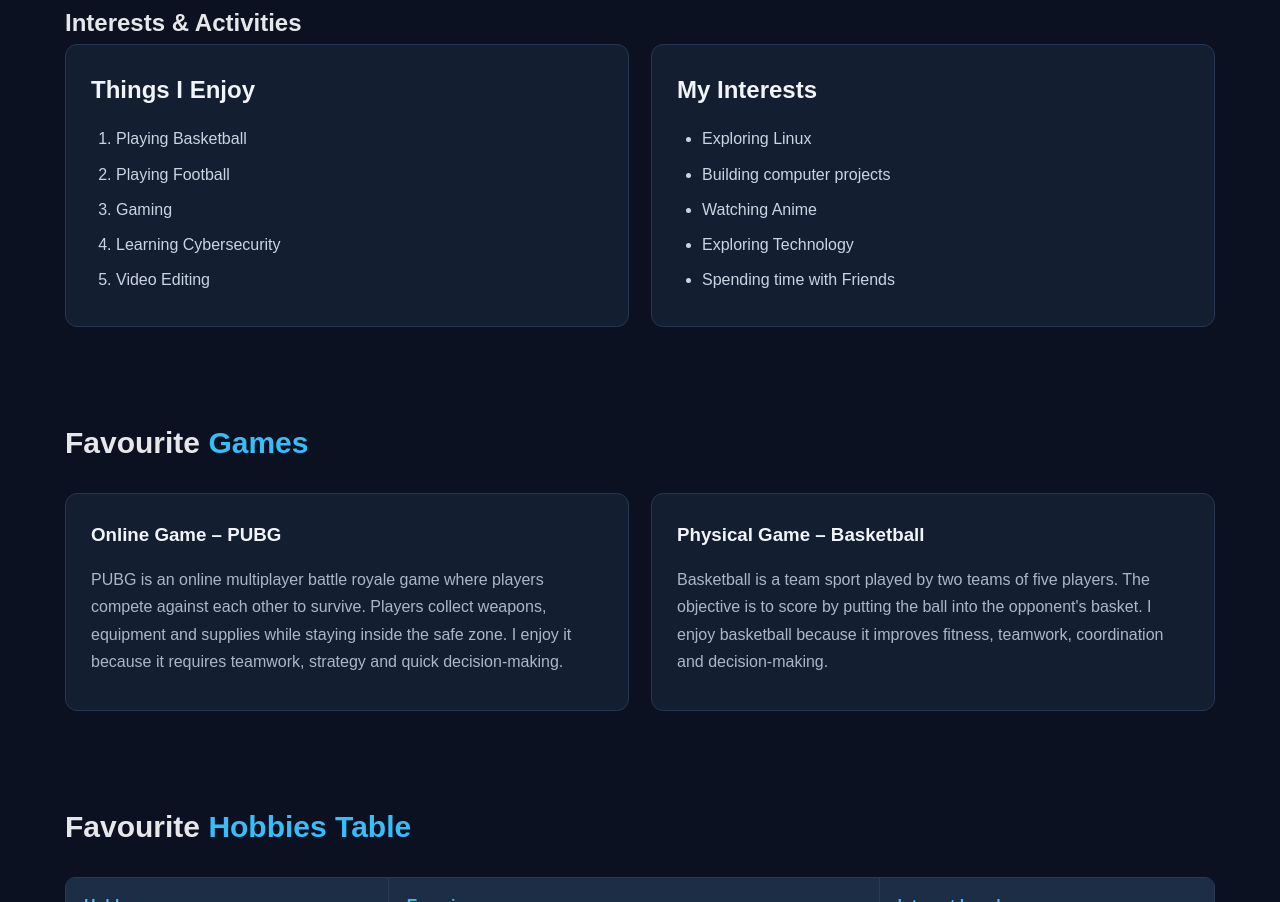
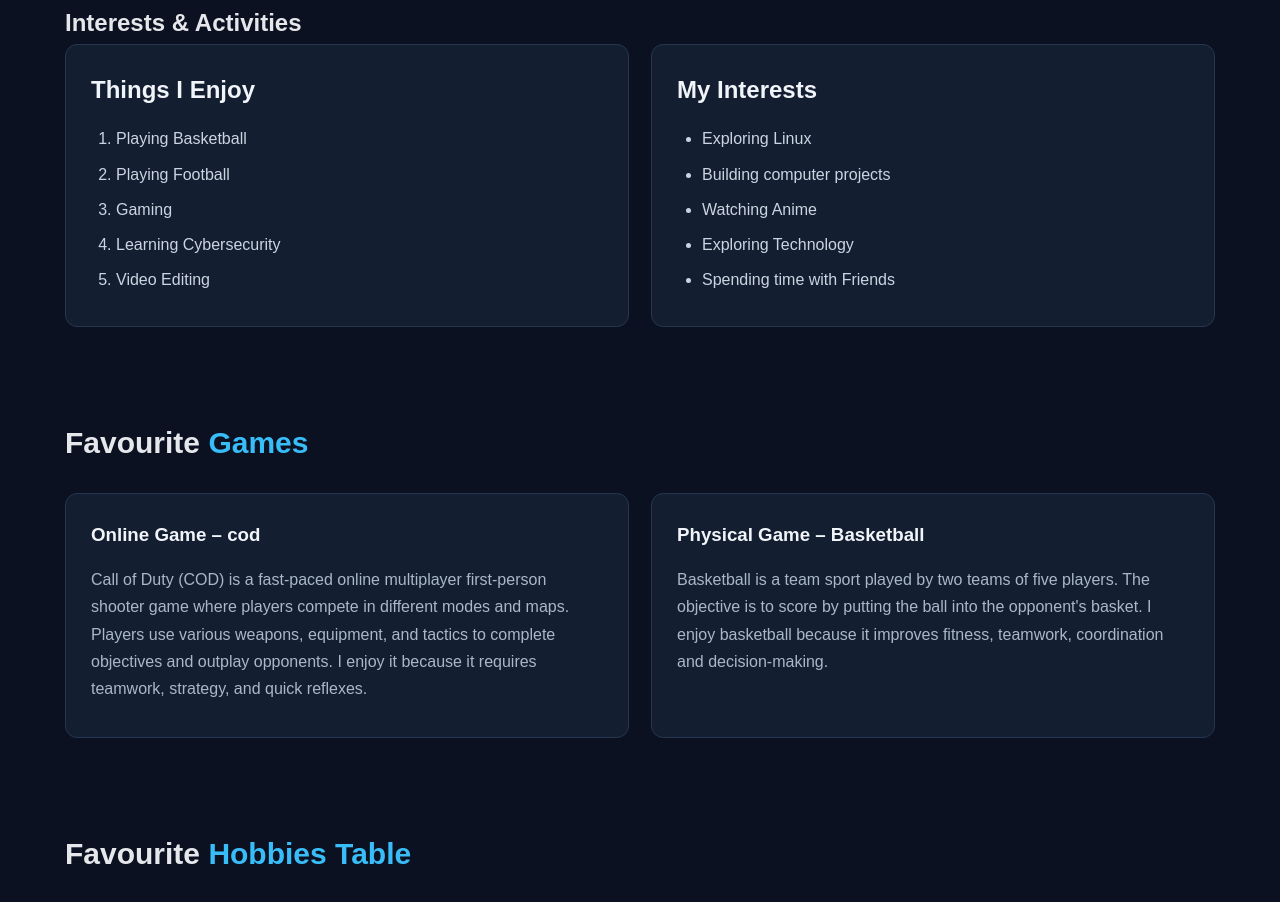
Before and after one commit to mahad22ali/my-portfolia, a plain HTML site: page hobbies.html in a window 1280 px wide. Shown: the part 309-1211 px from the top of the page. Drawn offline with Linux system fonts and the light colour scheme.

Commit message:
Update hobbies.html

```diff
--- a/hobbies.html
+++ b/hobbies.html
@@ -70,13 +70,12 @@
         <div class="grid-2">
 
             <article class="card">
-                <h3>Online Game – PUBG</h3>
+                <h3>Online Game – cod</h3>
                 <p>
-                    PUBG is an online multiplayer battle royale game where
-                    players compete against each other to survive. Players
-                    collect weapons, equipment and supplies while staying
-                    inside the safe zone. I enjoy it because it requires
-                    teamwork, strategy and quick decision-making.
+                     Call of Duty (COD) is a fast-paced online multiplayer first-person shooter game
+                     where players compete in different modes and maps. Players use various weapons, equipment,
+                     and tactics to complete objectives and outplay opponents. I enjoy it because it requires
+                     teamwork, strategy, and quick reflexes.
                 </p>
             </article>
 
```
